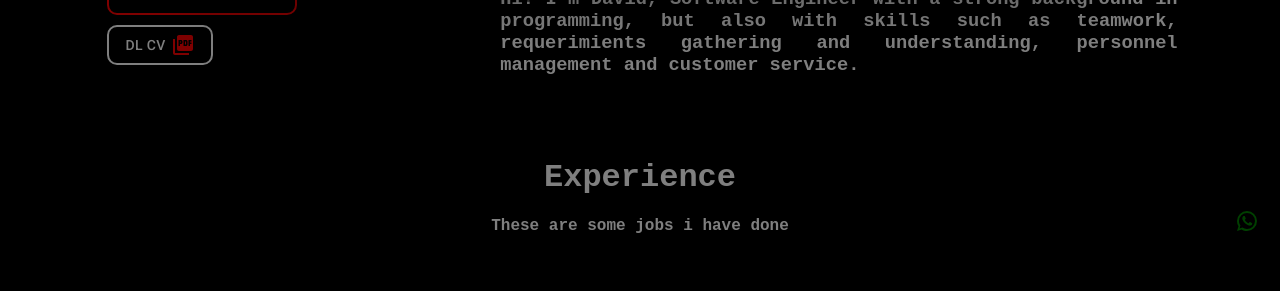
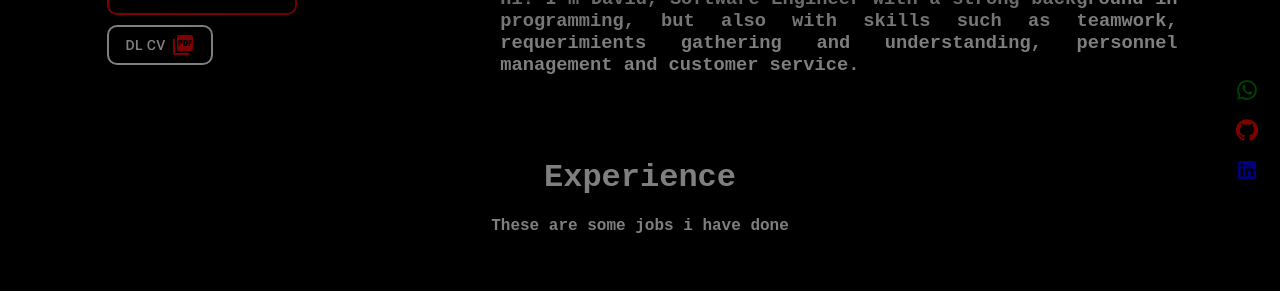
Before and after one commit to ZaliWow/portafolioDavid, a React (Vite) app: page / in a window 1280 px wide. Shown: the part 508-799 px from the top of the page. Built offline with nearby package versions, Linux system fonts and the light colour scheme.

Commit message:
create more buttonscontact

```diff
--- a/src/components/WhatsappButton.jsx
+++ b/src/components/WhatsappButton.jsx
@@ -1,10 +1,22 @@
 import { WhatsApp } from "@mui/icons-material";
 import { IconButton } from "@mui/material";
+import { GitHub } from "@mui/icons-material";
+import { LinkedIn } from "@mui/icons-material";
 import "../styles/whatsapp.css"
 
 
 
  export function WhatsAppButton() {
+
+  const handleGithub = () => {
+    window.open("https://github.com/ZaliWow", '_blank');
+  }
+  const handleLinkedin = () => {
+
+    window.open("https://www.linkedin.com/in/william-david-morales-pineda-551589249/", '_blank');
+
+  }
+
   // Número de teléfono al que deseas enviar el mensaje
   const phoneNumber = '+573108310792';
   // Mensaje que deseas enviar
@@ -22,7 +34,9 @@ import "../styles/whatsapp.css"
 
   return (
     <div className="bodyWhatsapp">
-    <IconButton onClick={sendMessage}><WhatsApp sx={{color:'green'}}></WhatsApp></IconButton>
+    <IconButton onClick={sendMessage}><WhatsApp sx={{color:'green',}}></WhatsApp></IconButton>
+    <IconButton onClick={handleGithub}><GitHub sx={{color:'red',}} ></GitHub></IconButton>
+    <IconButton  onClick={handleLinkedin}><LinkedIn sx={{color:'blue',}}></LinkedIn></IconButton>
     </div>
   );
 }
--- a/src/styles/whatsapp.css
+++ b/src/styles/whatsapp.css
@@ -1,7 +1,9 @@
 .bodyWhatsapp{
+    display: flex;
+    flex-direction: column;
     position: absolute;
     position: fixed;
-    bottom:4vw;
+    bottom:8vw;
     right: 1vw;
 
 }
```
Also changed, not shown: src/components/githubButton.jsx (added).
